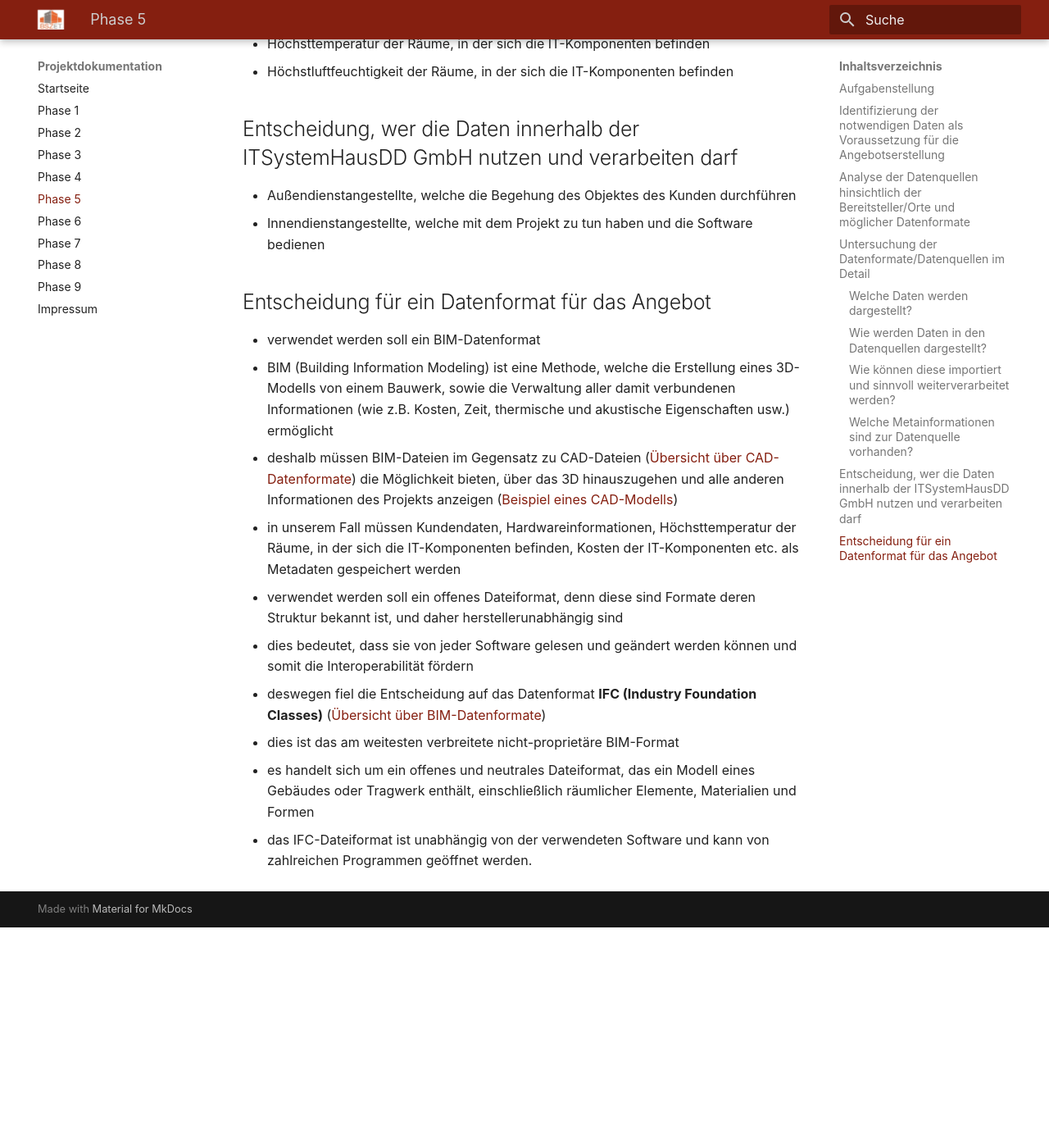
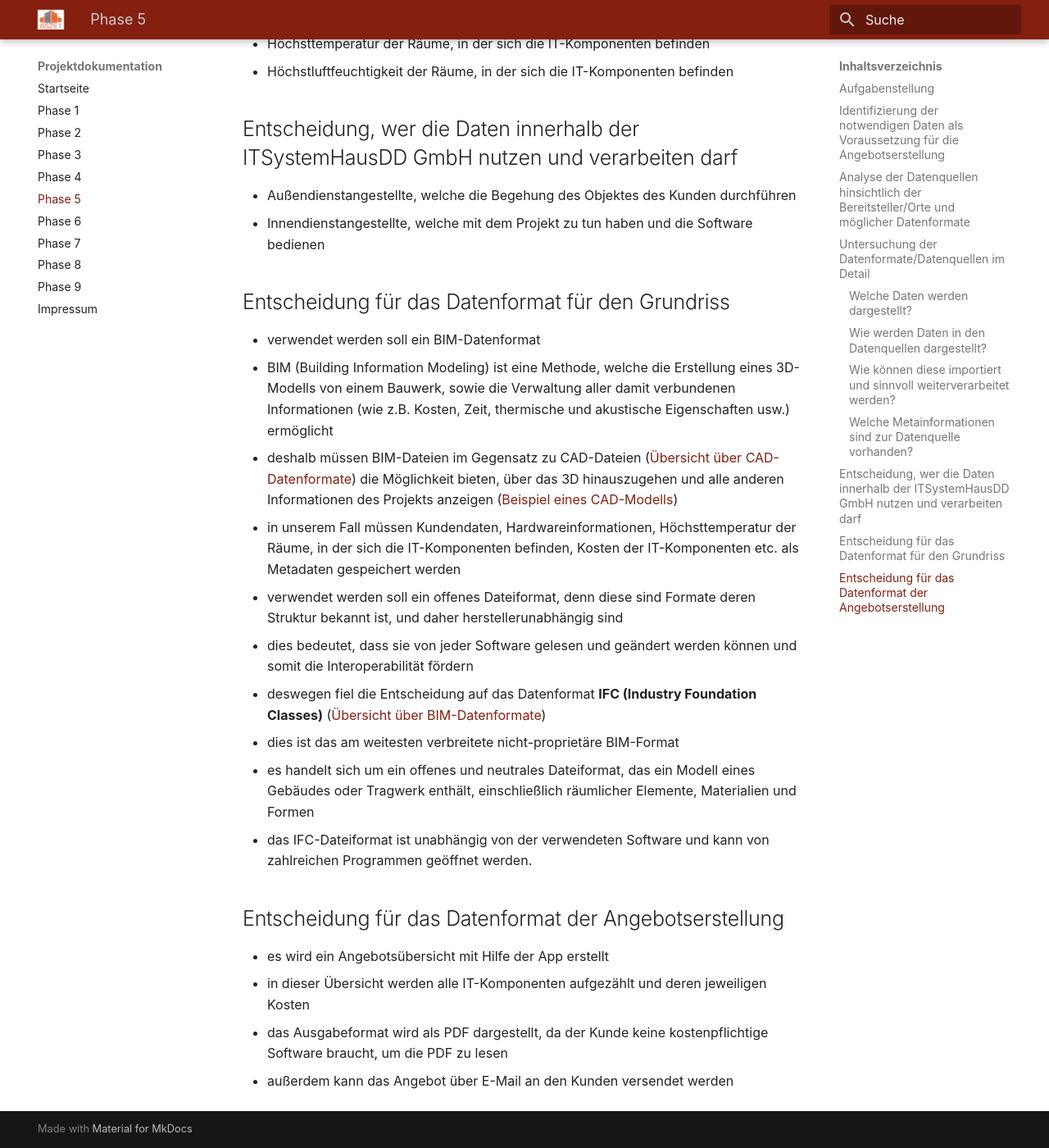
Before and after one commit to ShaSo31/Projekt-IT-Installation, an MkDocs documentation site: the page built from docs/phase_5.md, in a window 1280 px wide and 1400 px high, scrolled down 2972 px. Shown: the whole window at 82% size. Built offline with MkDocs 1.6.1 and Material for MkDocs 9.7.7, drawn with Linux system fonts in a browser that asks for light colours; before the commit the page ends 4103 px from its top, so only the background shows below that.

Commit message:
added pdf decision for order

```diff
--- a/docs/phase_5.md
+++ b/docs/phase_5.md
@@ -78,7 +78,7 @@
 * Außendienstangestellte, welche die Begehung des Objektes des Kunden durchführen
 * Innendienstangestellte, welche mit dem Projekt zu tun haben und die Software bedienen
 
-## Entscheidung für ein Datenformat für das Angebot
+## Entscheidung für das Datenformat für den Grundriss
 
 * verwendet werden soll ein BIM-Datenformat
 * BIM (Building Information Modeling) ist eine Methode, welche die Erstellung eines 3D-Modells von einem Bauwerk, sowie die Verwaltung aller damit verbundenen Informationen (wie z.B. Kosten, Zeit, thermische und akustische Eigenschaften usw.) ermöglicht
@@ -90,3 +90,10 @@
 * dies ist das am weitesten verbreitete nicht-proprietäre BIM-Format
 * es handelt sich um ein offenes und neutrales Dateiformat, das ein Modell eines Gebäudes oder Tragwerk enthält, einschließlich räumlicher Elemente, Materialien und Formen
 * das IFC-Dateiformat ist unabhängig von der verwendeten Software und kann von zahlreichen Programmen geöffnet werden.
+
+## Entscheidung für das Datenformat der Angebotserstellung
+
+* es wird ein Angebotsübersicht mit Hilfe der App erstellt
+* in dieser Übersicht werden alle IT-Komponenten aufgezählt und deren jeweiligen Kosten
+* das Ausgabeformat wird als PDF dargestellt, da der Kunde keine kostenpflichtige Software braucht, um die PDF zu lesen
+* außerdem kann das Angebot über E-Mail an den Kunden versendet werden
```
